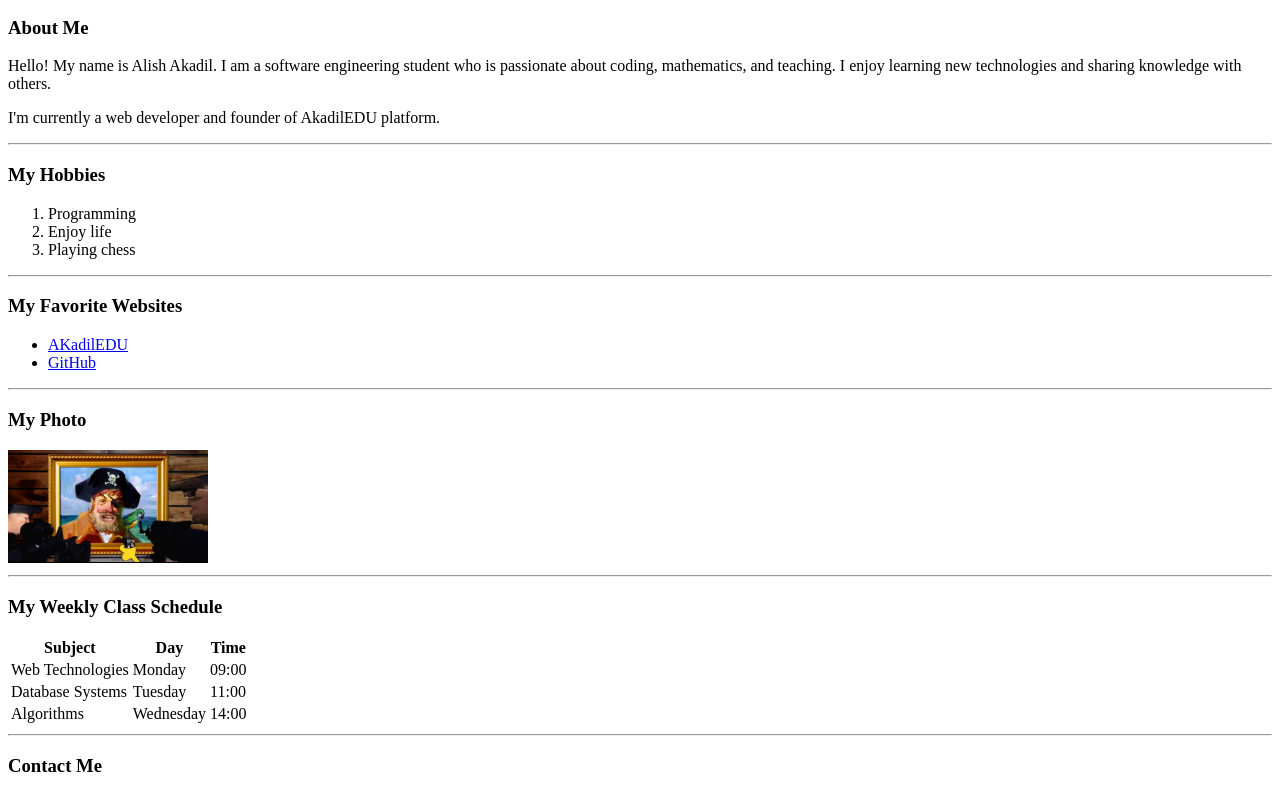
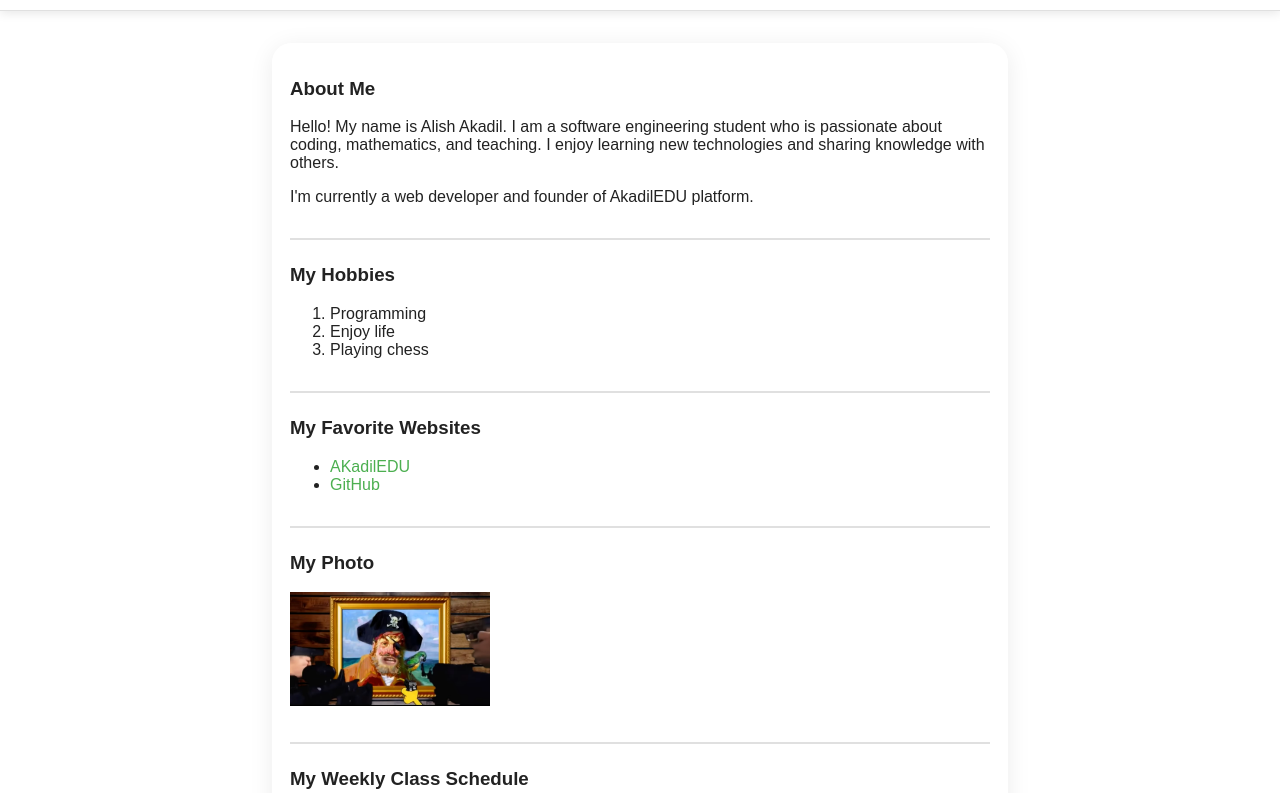
Before and after one commit to AQADIL/assignment1-web, a website: page index.html in a window 1280 px wide. Shown: the part 102-895 px from the top of the page. Drawn offline with Linux system fonts and the light colour scheme; the site is published under a folder, as on GitHub Pages, so addresses that start at the root find nothing.

Commit message:
Update index.html

```diff
--- a/index.html
+++ b/index.html
@@ -5,7 +5,7 @@
     <meta name="viewport" content="width=device-width, initial-scale=1.0">
     <title>HelloWorld!</title>
     <link rel="icon" type="image/x-icon" href="/favicon.ico">
-    <link rel="stylesheet" href="/public/css/styles.css">
+    <link rel="stylesheet" href="public/css/styles.css">
 </head>
 <body>
     <header class="site-header">
```
